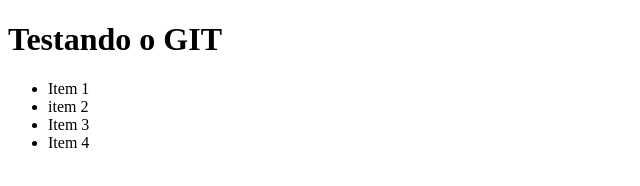
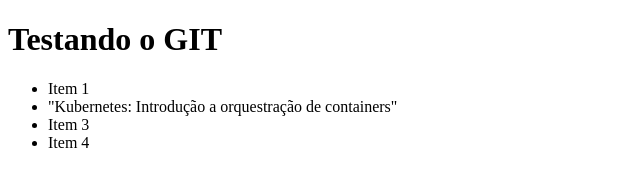
Before and after one commit to gwm1965/git-Alura, a plain HTML site: page index.html in a window 1280 px wide. Shown: the whole page, without its empty margins (0-640 px from the left). Drawn offline with Linux system fonts and the light colour scheme.

```diff
--- a/index.html
+++ b/index.html
@@ -12,7 +12,7 @@
 
     <ul>
         <li>Item 1</li>
-        <li>item 2</li>
+        <li> "Kubernetes: Introdução a orquestração de containers"</li>
         <li>Item 3</li>
         <li>Item 4</li>
     </ul>
```
